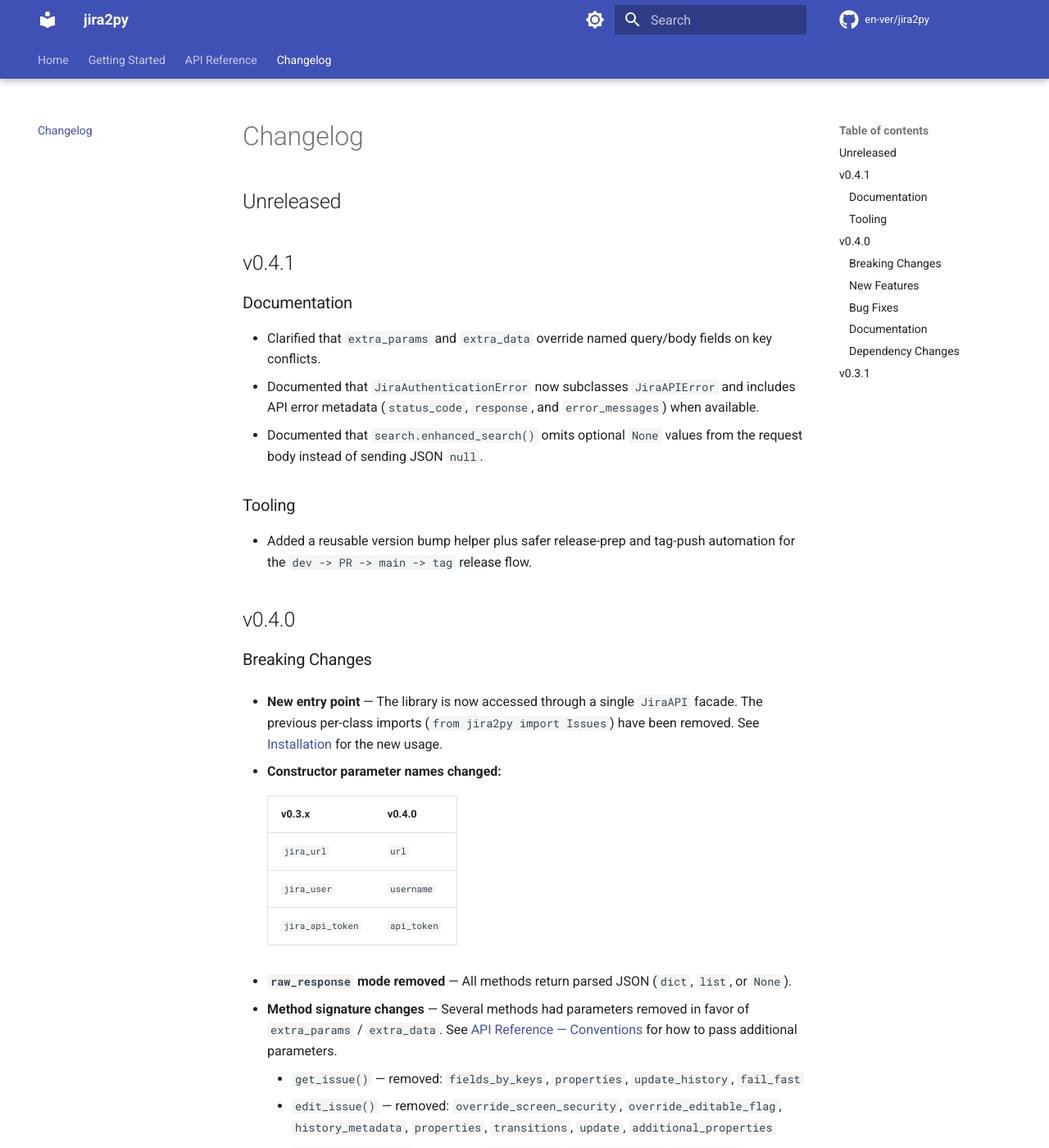
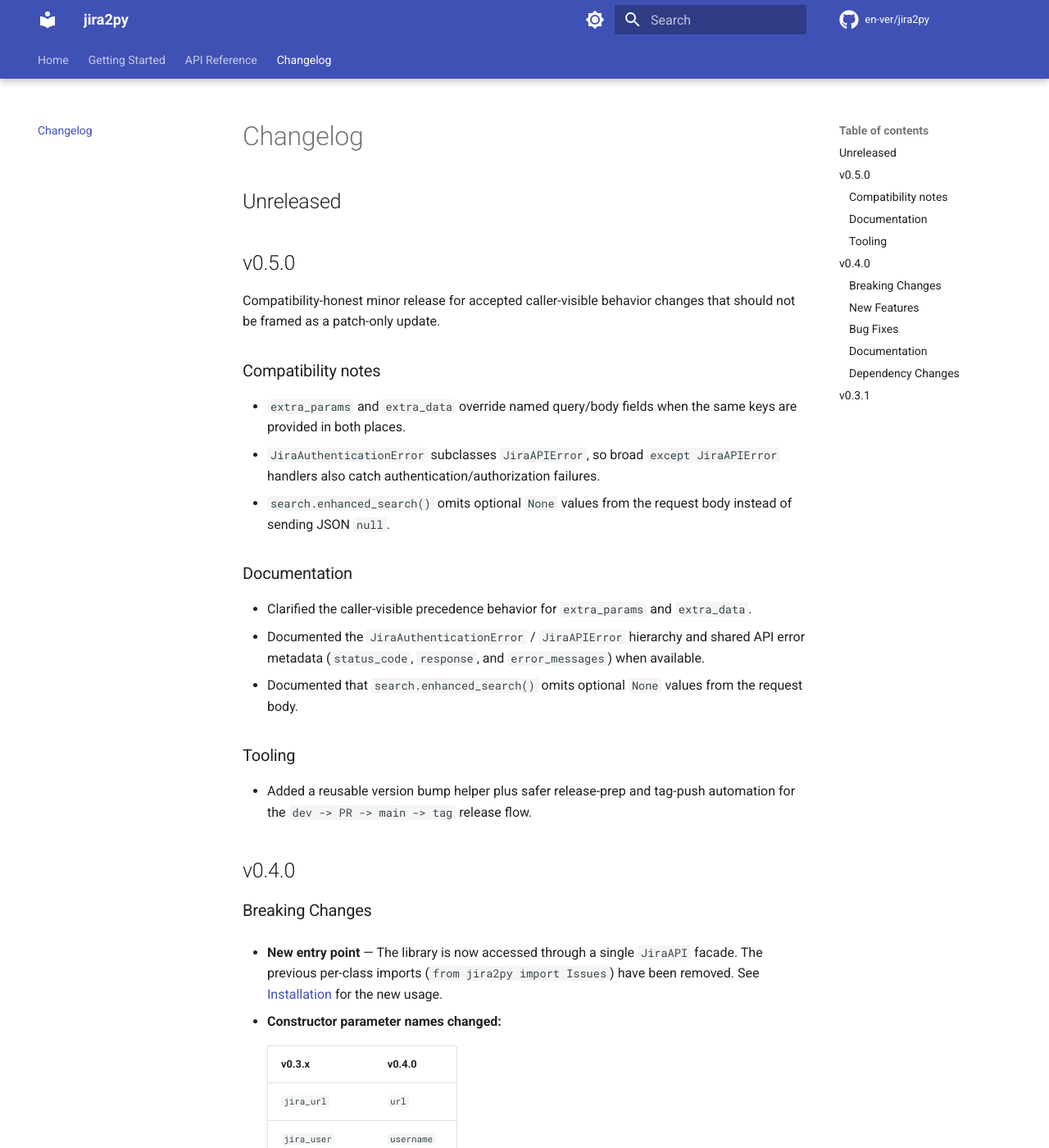
Before and after one commit to en-ver/jira2py, an MkDocs documentation site: the page built from docs/changelog.md, in a window 1280 px wide and 1400 px high. Shown: the whole window at 82% size. Built offline with MkDocs 1.6.1 and Material for MkDocs 9.7.7, drawn with Linux system fonts in a browser that asks for light colours; comment, search, counter and statistics services are not loaded.

Commit message:
release: prepare jira2py 0.5.0

```diff
--- a/docs/changelog.md
+++ b/docs/changelog.md
@@ -2,13 +2,21 @@
 
 ## Unreleased
 
-## v0.4.1
+## v0.5.0
+
+Compatibility-honest minor release for accepted caller-visible behavior changes that should not be framed as a patch-only update.
+
+### Compatibility notes
+
+- `extra_params` and `extra_data` override named query/body fields when the same keys are provided in both places.
+- `JiraAuthenticationError` subclasses `JiraAPIError`, so broad `except JiraAPIError` handlers also catch authentication/authorization failures.
+- `search.enhanced_search()` omits optional `None` values from the request body instead of sending JSON `null`.
 
 ### Documentation
 
-- Clarified that `extra_params` and `extra_data` override named query/body fields on key conflicts.
-- Documented that `JiraAuthenticationError` now subclasses `JiraAPIError` and includes API error metadata (`status_code`, `response`, and `error_messages`) when available.
-- Documented that `search.enhanced_search()` omits optional `None` values from the request body instead of sending JSON `null`.
+- Clarified the caller-visible precedence behavior for `extra_params` and `extra_data`.
+- Documented the `JiraAuthenticationError` / `JiraAPIError` hierarchy and shared API error metadata (`status_code`, `response`, and `error_messages`) when available.
+- Documented that `search.enhanced_search()` omits optional `None` values from the request body.
 
 ### Tooling
 
--- a/pyproject.toml
+++ b/pyproject.toml
@@ -4,7 +4,7 @@
 
 [project]
 name = "jira2py"
-version = "0.4.1"
+version = "0.5.0"
 description = "The Python library to interact with Atlassian Jira REST API"
 readme = "README.md"
 authors = [{ name = "nEver1", email = "7fhhwpuuo@mozmail.com" }]
```
Also changed, not shown: 1 other file.
